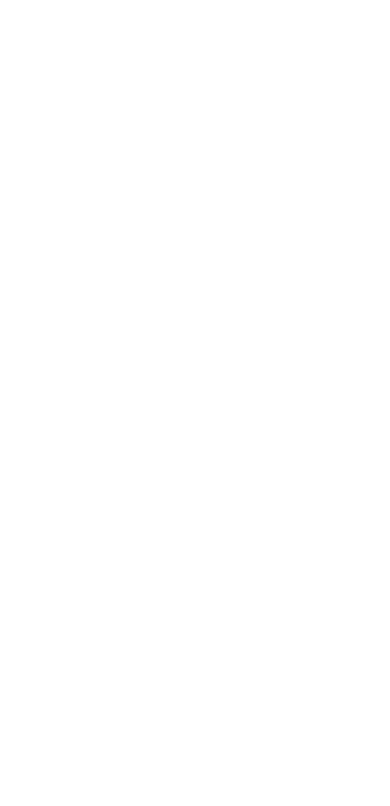
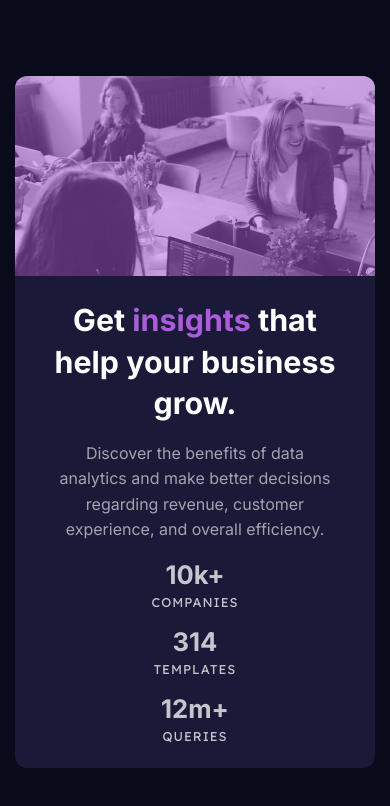
Before and after one commit to aaronpaulgz/stats-preview-card, a plain HTML site: page index.html in a window 390 px wide. Drawn offline with Linux system fonts and the light colour scheme.

Commit message:
Mobile View done

```diff
--- a/index.html
+++ b/index.html
@@ -24,7 +24,7 @@
     <link
       rel="stylesheet"
       href="./styles/tablet.css"
-      media="screen and (min-width: 767px)"
+      media="screen and (min-width: 719px)"
     />
     <link
       rel="stylesheet"
@@ -34,5 +34,32 @@
 
     <title>Frontend Mentor | Stats preview card component</title>
   </head>
-  <body></body>
+  <body>
+    <main class="main">
+      <div class="card__img-container"></div>
+      <section class="card__description-container">
+        <div class="card__description-text">
+          <h1>Get <span>insights</span> that help your business grow.</h1>
+          <p>
+            Discover the benefits of data analytics and make better decisions
+            regarding revenue, customer experience, and overall efficiency.
+          </p>
+        </div>
+        <div class="card__description-data">
+          <div class="card__description-data-item">
+            <p class="item-bold">10k+</p>
+            <p class="item-tag">companies</p>
+          </div>
+          <div class="card__description-data-item">
+            <p class="item-bold">314</p>
+            <p class="item-tag">templates</p>
+          </div>
+          <div class="card__description-data-item">
+            <p class="item-bold">12m+</p>
+            <p class="item-tag">queries</p>
+          </div>
+        </div>
+      </section>
+    </main>
+  </body>
 </html>
--- a/styles/styles.css
+++ b/styles/styles.css
@@ -1,10 +1,11 @@
 :root {
   --white: hsl(0, 0%, 100%);
-  --slightly-transparent-white: hsla(0, 0%, 100%, 0.75);
-  --slightly-transparent-white: hsla(0, 0%, 100%, 0.6);
+  --slightly-transparent-white1: hsla(0, 0%, 100%, 0.75);
+  --slightly-transparent-white2: hsla(0, 0%, 100%, 0.6);
   --very-dark-blue: hsl(233, 47%, 7%);
   --dark-desaturated-blue: hsl(244, 38%, 16%);
   --soft-violet: hsl(277, 64%, 61%);
+  --soft-violet-overlay: hsl(277, 64%, 61%, 0.5);
   --font-primary: "Inter", sans-serif;
   --font-secondary: "Lexend Deca", sans-serif;
 }
@@ -14,3 +15,85 @@
   margin: 0;
   box-sizing: border-box;
 }
+
+body {
+  width: 100vw;
+  height: 100vh;
+  display: flex;
+  justify-content: center;
+  align-items: center;
+  background-color: var(--very-dark-blue);
+  font-family: var(--font-primary);
+}
+
+.main {
+  min-width: 320px;
+  width: 360px;
+  max-width: 375px;
+}
+
+.card__img-container {
+  height: 200px;
+  width: 100%;
+  background: linear-gradient(
+      to right,
+      var(--soft-violet-overlay),
+      var(--soft-violet-overlay)
+    ),
+    url(../images/image-header-mobile.jpg) no-repeat top center;
+  background-size: cover;
+  border-radius: 12px 12px 0 0;
+}
+
+.card__img-container::after {
+  background-color: var(--soft-violet);
+}
+
+.card__description-container {
+  padding: 24px;
+  text-align: center;
+  border-radius: 0 0 12px 12px;
+}
+
+.card__description-text h1 {
+  color: var(--white);
+  font-size: 1.9rem;
+  line-height: 2.6rem;
+}
+
+.card__description-text span {
+  color: var(--soft-violet);
+}
+
+.card__description-text p {
+  margin: 16px 12px 0 12px;
+  color: var(--slightly-transparent-white2);
+  font-size: 1rem;
+  line-height: 1.6rem;
+}
+
+.card__description-container {
+  background-color: var(--dark-desaturated-blue);
+}
+
+.card__description-data {
+  margin: 0 0 0 0;
+  color: var(--slightly-transparent-white1);
+}
+
+.card__description-data-item {
+  margin: 16px 0 0 0;
+}
+
+.item-bold {
+  font-size: 1.6rem;
+  font-weight: 700;
+}
+
+.item-tag {
+  margin: 4px 0 0 0;
+  font-size: 0.8rem;
+  letter-spacing: 1px;
+  font-family: var(--font-secondary);
+  text-transform: uppercase;
+}
```
